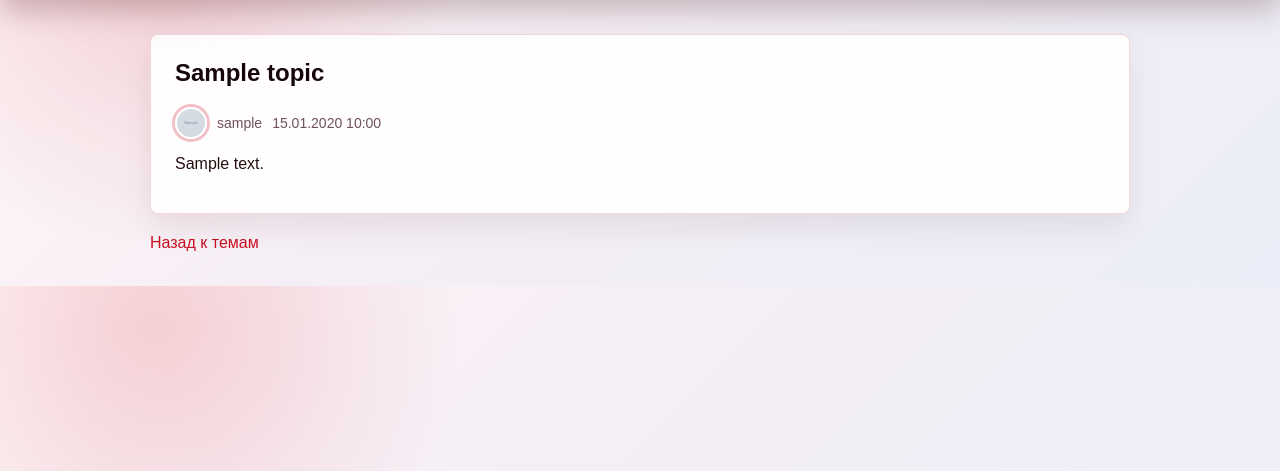
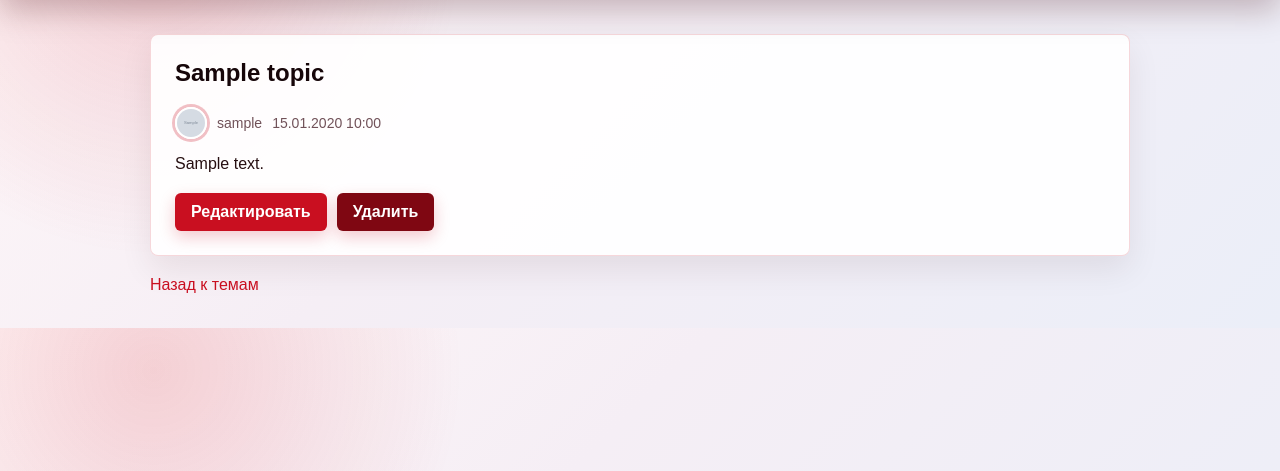
Before and after one commit to UralSultan/exam8, a Django app: page /topics/1/ in a window 1280 px wide. Shown: the part 96-567 px from the top of the page. Run offline with Django 5.2, Linux system fonts and the light colour scheme; a user stored in the database is signed in; tables that the repository leaves empty hold one stand-in row (values such as "Sample post"); grey boxes marked "Sample" are stand-in pictures.

Commit message:
1. В представлениях, добавил методы для проверки автора на аутентификацию, на удаление и на редактирование. 2. Зарегестрировал в urls 3. Добавил соответствующие шаблоны для подтверждения удаления, и для редактирования 4. добавил стиль кнопок.

```diff
--- a/discussions/urls.py
+++ b/discussions/urls.py
@@ -1,6 +1,6 @@
 from django.urls import path
 
-from discussions.views import TopicCreateView, TopicDetailView, TopicListView
+from discussions.views import TopicCreateView, TopicDeleteView, TopicDetailView, TopicListView, TopicUpdateView
 
 app_name = 'discussions'
 
@@ -8,4 +8,6 @@ urlpatterns = [
     path('', TopicListView.as_view(), name='topic_list'),
     path('topics/create/', TopicCreateView.as_view(), name='topic_create'),
     path('topics/<int:pk>/', TopicDetailView.as_view(), name='topic_detail'),
+    path('topics/<int:pk>/edit/', TopicUpdateView.as_view(), name='topic_update'),
+    path('topics/<int:pk>/delete/', TopicDeleteView.as_view(), name='topic_delete')
 ]
--- a/discussions/views.py
+++ b/discussions/views.py
@@ -1,6 +1,8 @@
-from django.contrib.auth.mixins import LoginRequiredMixin
+from django.contrib.auth.mixins import LoginRequiredMixin, UserPassesTestMixin
 from django.db.models import Count
-from django.views.generic import CreateView, DetailView, ListView
+from django.urls import reverse_lazy
+from django.shortcuts import get_object_or_404
+from django.views.generic import CreateView, DetailView, ListView, DeleteView, UpdateView
 
 from discussions.forms import TopicForm
 from discussions.models import Topic
@@ -35,3 +37,20 @@ class TopicCreateView(LoginRequiredMixin, CreateView):
     def form_valid(self, form):
         form.instance.author = self.request.user
         return super().form_valid(form)
+
+
+class TopicAuthorRequiredMixin(LoginRequiredMixin, UserPassesTestMixin):
+    model = Topic
+
+    def test_func(self):
+        return self.get_object().author == self.request.user
+
+
+class TopicUpdateView(TopicAuthorRequiredMixin, UpdateView):
+    form_class = TopicForm
+    template_name = 'discussions/topic_update.html'
+
+
+class TopicDeleteView(TopicAuthorRequiredMixin, DeleteView):
+    success_url = reverse_lazy('discussions:topic_list')
+    template_name = 'discussions/topic_confirm_delete.html'
--- a/static/css/style.css
+++ b/static/css/style.css
@@ -363,3 +363,17 @@ textarea {
         font-size: 26px;
     }
 }
+
+.topic-actions {
+    display: flex;
+    gap: 10px;
+    margin-top: 20px;
+}
+
+.button.danger {
+    background: #7f0712;
+}
+
+.button.danger:hover {
+    background: #5f050d;
+}
--- a/templates/discussions/topic_detail.html
+++ b/templates/discussions/topic_detail.html
@@ -15,6 +15,12 @@
     </div>
 
     <p>{{ topic.text }}</p>
+    {% if user == topic.author %}
+        <div class="topic-actions">
+            <a class="button" href="{% url 'discussions:topic_update' topic.pk %}">Редактировать</a>
+            <a class="button danger" href="{% url 'discussions:topic_delete' topic.pk %}">Удалить</a>
+        </div>
+    {% endif %}
 </article>
 
 <a href="{% url 'discussions:topic_list' %}">Назад к темам</a>
```
Also changed, not shown: templates/discussions/topic_confirm_delete.html (added, +16 -0 lines), templates/discussions/topic_update.html (added, +13 -0 lines).
